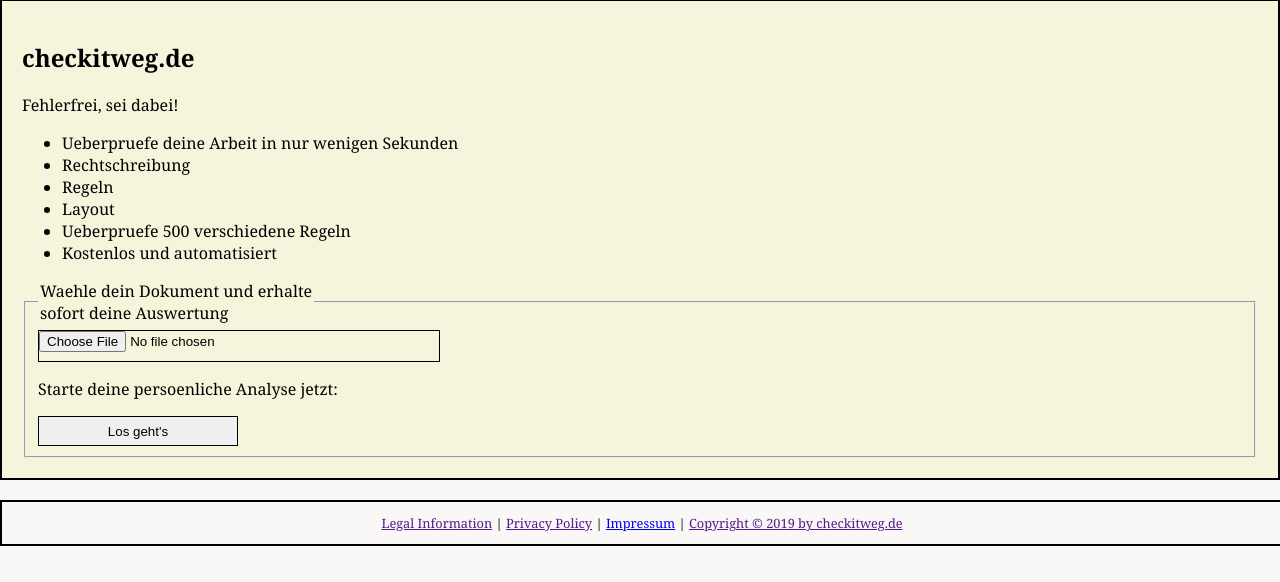
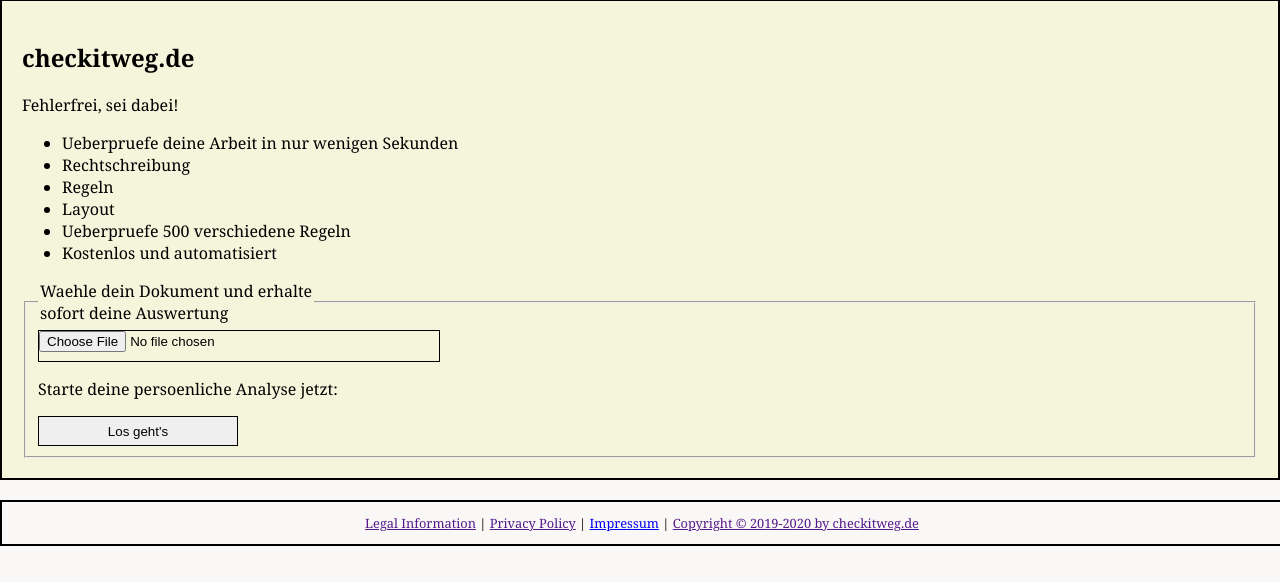
Before and after one commit to anaticulae/viewo, a Flask app: page / in a window 1280 px wide. Shown: the part 218-800 px from the top of the page. Run offline with Flask 2, Linux system fonts and the light colour scheme; parts of the project's set-up code (start-up, migrations or seed data) failed here and were passed over.

Commit message:
feat(base): increase copyright date
+ format code

```diff
--- a/viewo/templates/base.html
+++ b/viewo/templates/base.html
@@ -11,8 +11,8 @@
 
 <body class="main_wrapper">
     <!-- logo starts here -->
-    <img src="{{ url_for('static', filename='images/logo.jpg') }}" width="100%"
-        style="margin:0px;padding:0px;" id="logo" alt="page logo">
+    <img src="{{ url_for('static', filename='images/logo.jpg') }}" width="100%" style="margin:0px;padding:0px;"
+        id="logo" alt="page logo">
 
     <!-- navigation stars here -->
     <nav class="main">
@@ -34,7 +34,7 @@
         <p>
             <a href="">Legal Information</a> | <a href="">Privacy Policy</a> |
             <a href="/impressum">Impressum</a> | <a href="">Copyright &copy;
-                2019 by checkitweg.de</a>
+                2019-2020 by checkitweg.de</a>
         </p>
     </footer>
 </body>
```
